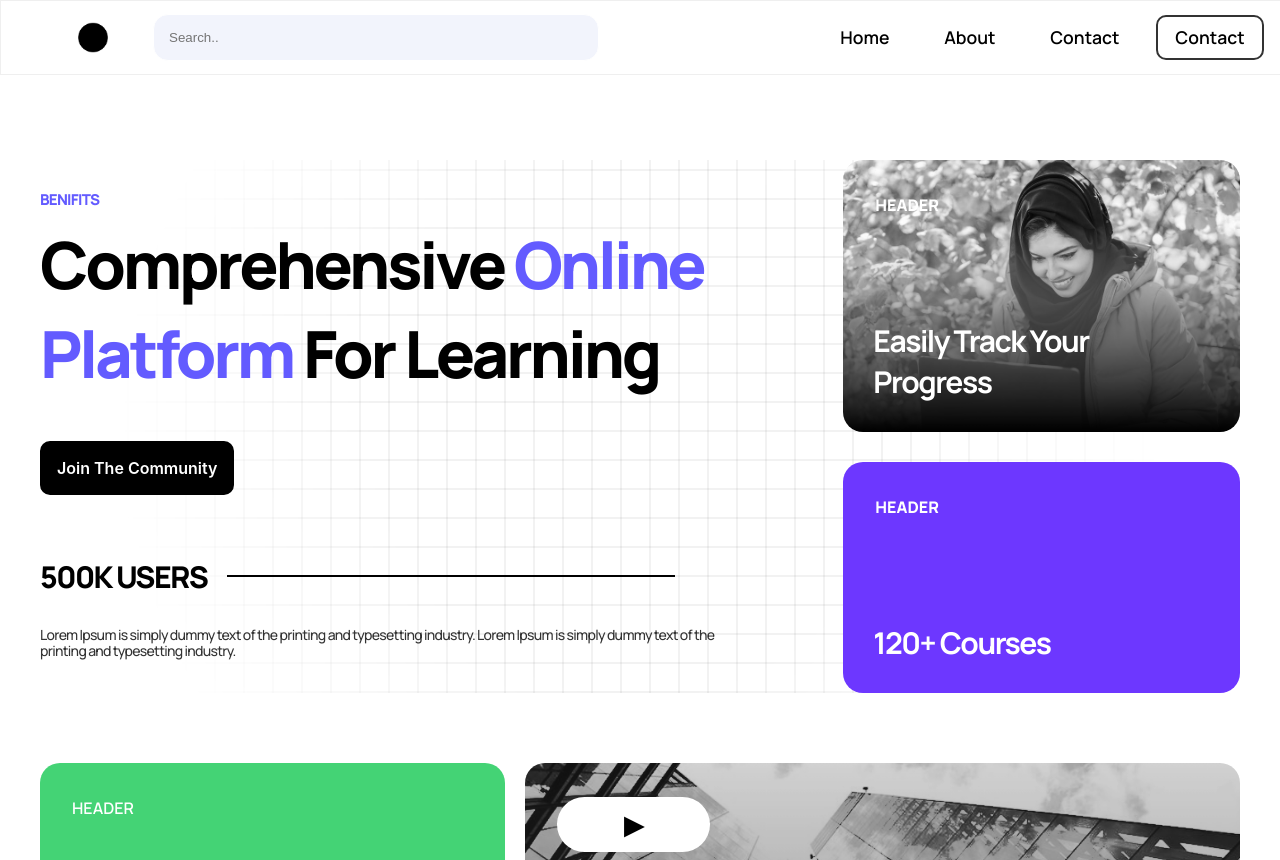
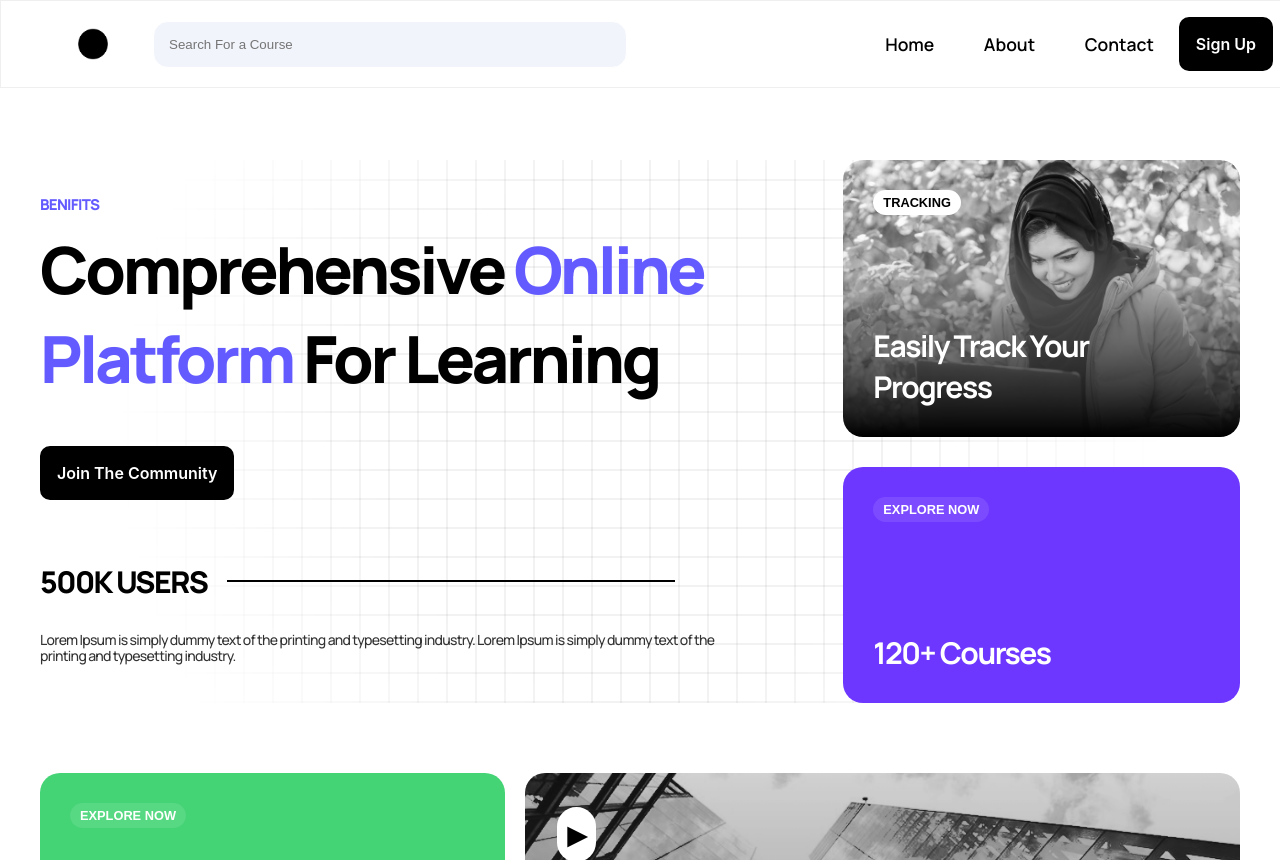
Before and after one commit to ishanb2001/elearning-platform, a React (Create React App) app: page / in a window 1280 px wide. Built offline with nearby package versions, Linux system fonts and the light colour scheme; a web font is replaced by a local one.

Commit message:
useState function

```diff
--- a/src/App.css
+++ b/src/App.css
@@ -22,6 +22,7 @@ html {
 .card {
   opacity: 0;
   transition: opacity 1s ease-out;
+  align-items: flex-start;
 }
 
 .card.fade-in {
@@ -76,7 +77,7 @@ body {
   justify-content: space-between;
   align-items: center;
   flex-wrap: wrap;
-  padding: 0.3em 2em;
+  padding: 1em 2em;
   background-color: white; /* Add black background */
   margin-bottom: 10px;
   position: fixed;  /* Make the navbar fixed */
@@ -121,8 +122,8 @@ body, .main-content {
 
 .menu-button {
   margin: 0.5em;
-  padding: 0.5em 1em;
-  border-radius: 10px; /* Adjust rounded corners */
+  padding: 5px 15px 5px;
+  border-radius: 50px; /* Adjust rounded corners */
   border: 1px solid white; /* Add white border */
   background-color: transparent; /* Remove background */
   cursor: pointer;
@@ -132,7 +133,6 @@ body, .main-content {
   font-family:'Manrope', sans-serif;
   font-weight: 600;
   font-size: 1.1rem;
-  padding-bottom: 0.5em;
 
 }
 
@@ -159,7 +159,9 @@ body, .main-content {
 
 /* The last menu button will have a border */
 .menu-button:last-child {
-  border: 2px solid #333; /* Adjust this to your desired border */
+  color: black;
+  font-weight: 700;
+  background-color: rgb(109, 55, 255);
 }
 
 
@@ -245,10 +247,6 @@ body, .main-content {
   align-items: center;
   font-size: 30px;
   flex-wrap: wrap;
-}
-
-.trending-section {
-
 }
 
 .text-button-container {
@@ -354,6 +352,11 @@ body, .main-content {
   margin-bottom: 0;
 }
 
+input:focus {
+  outline: none;
+  color: black;
+}
+
 
 
 
@@ -398,12 +401,13 @@ body, .main-content {
 
 
 .card-container-trending {
-  padding: 40px 0px 0px 0px;
+  padding: 0px 0px 0px 0px;
   flex: 0.5 1;
   display: flex;
   flex-direction: row;
   gap: 30px;
-  justify-content: space-around;
+  justify-content: flex-start;
+  padding-bottom: 30px;
 }
 
 .card1 {
@@ -650,7 +654,6 @@ span {
 }
 
 .course {
-  width: 100%;
   overflow: hidden;
   position: relative;
   transition: box-shadow 0.3s ease;
@@ -747,6 +750,8 @@ h1 {
 .sidebar {
   width: 180px;
   padding: 10px;
+  border: 1px solid #e2e2e2;
+  border-radius: 10px;
 }
 
 
--- a/src/CardComponent.js
+++ b/src/CardComponent.js
@@ -6,6 +6,7 @@ import backgroundImage from './outerspace.png';
 import Gradient from './gradient.png';
 import StudentOne from './student.jpg';
 import LightG from './light-gradient.jpg';
+import Label from './Label';
 
 
 function CardComponent() {
@@ -31,7 +32,7 @@ function CardComponent() {
                       textColor="white"
                       fontSize="25px"
                   >
-                      <div className="button2" style={{ fontWeight: 600, textAlign: 'left', color: 'white' }}>HEADER</div>
+                      <Label buttonBgColor="rgba(255, 255, 255, 0.1)" buttonText="EXPLORE NOW" />
                       <h2 style={{ fontWeight: 600, marginBottom: 0, marginTop: 100 }}>120+ Courses</h2>
                   </Cards>
 
@@ -41,7 +42,7 @@ function CardComponent() {
                       textColor="white"
                       fontSize="25px"
                   >
-                      <div className="button" style={{fontWeight: 600, textAlign: 'left', color: 'white' }}>Forum</div>
+                      <Label buttonBgColor="rgba(255, 255, 255, 0.1)" buttonText="EXPLORE NOW"/>
                       <h2 style={{ fontWeight: 600, marginBottom: 0, marginTop: 100 }}>Join Our Community</h2>
                   </Cards>
                 </div>
--- a/src/CourseCard.js
+++ b/src/CourseCard.js
@@ -1,18 +1,42 @@
 import React, { useState } from 'react';
 
-const CourseCard = ({ title, description, image }) => {
+const CourseCard = ({
+    title,
+    description,
+    image,
+    buttonText,
+    buttonBgColor,
+    buttonTextColor,
+    cardWidth = '100%'  // Default width if not provided
+}) => {
   const [hovered, setHovered] = useState(false);
+
+  const buttonStyle = {
+    backgroundColor: buttonBgColor || 'grey', // default to grey if no prop
+    color: buttonTextColor || 'white',       // default to white if no prop
+    padding: '5px 10px',
+    border: 'none',
+    borderRadius: '50px',
+    cursor: 'pointer',
+    marginBottom: '10px',  // Space between button and title
+    fontSize: '0.8rem'
+  };
+
+  const cardStyle = {
+    width: cardWidth
+  };
 
   return (
     <div
        className={`course ${hovered ? 'hovered' : ''}`}
-        onMouseEnter={() => setHovered(true)}
-        onMouseLeave={() => setHovered(false)}
-
+       onMouseEnter={() => setHovered(true)}
+       onMouseLeave={() => setHovered(false)}
+       style={cardStyle}  // Apply the card width
     >
       <img className="course-img" src={image} alt={title} />
       <div className="content" style={{marginBottom: 0}}>
-        <h4 class="course-title" style={{marginBottom: 0, paddingBottom: 0, fontWeight: 900}}>{title}</h4>
+        <button style={buttonStyle}>{buttonText || 'Click me'}</button>
+        <h4 className="course-title" style={{marginBottom: 0, paddingBottom: 0, fontWeight: 900, marginTop: 10}}>{title}</h4>
         <p className="body">{description}</p>
         <h5 className="course-link">Text here →</h5>
       </div>
--- a/src/CoursePage.js
+++ b/src/CoursePage.js
@@ -1,15 +1,21 @@
-import React from 'react';
+import React, { useState } from 'react';
 import './App.css';
 import CourseCard from './CourseCard';
 import editImage from './video-editing.jpg';
 import { Link } from 'react-router-dom';
 import Home from './Home';
 import CourseImage from './CourseImage';
-import StudentOne from './student-one.jpg'
+import StudentOne from './student-one.jpg';
 import Footer from './Footer';
 import FilterSidebar from './FilterSidebar';
 
 function CoursePage() {
+  const [currentColor, setCurrentColor] = useState(""); // Manage which color course cards to show
+
+  const handleButtonClick = (color) => {
+    setCurrentColor(color);
+  };
+
   return (
     <>
       <Home />
@@ -24,35 +30,95 @@ function CoursePage() {
       <div className="filter-wrapper" style={{paddingTop: 50, marginBottom: 100, borderRadius:30, backgroundColor: 'white', maxWidth: 1200, margin: 'auto'}}>
 
         <div className="button-container-filter" style={{ marginBottom: 20 }}>
-            <button style={{marginRight: 20}} className="button-big">Category 1</button>
-            <button style={{marginRight: 20}} className="button-big">Category 2</button>
-            <button style={{marginRight: 20}} className="button-big">Category 3</button>
-            <button style={{marginRight: 20}} className="button-big">Category 4</button>
-            <button style={{marginRight: 20}} className="button-big">Category 5</button>
-            <button style={{marginRight: 20}} className="button-big">Category 6</button>
+        <button style={{marginRight: 20}} className="button-big" onClick={() => handleButtonClick("all")}>All</button>
+            <button style={{marginRight: 20}} className="button-big" onClick={() => handleButtonClick("red")}>Red</button>
+            <button style={{marginRight: 20}} className="button-big" onClick={() => handleButtonClick("blue")}>Blue</button>
+            <button style={{marginRight: 20}} className="button-big" onClick={() => handleButtonClick("green")}>Green</button>
         </div>
 
         <div style={{ display: 'flex', justifyContent: 'flex-start', alignItems: 'flex-start' }}>
           <FilterSidebar />
 
           <div style={{ flex: 1, marginLeft: 20 }}>
+            {currentColor === "blue" && (
+              <div>
             <div className="card-container-trending">
-              <CourseCard title="Product Design" description="Lorem Ipsum is simply dummy text of the printing and typesetting industry." image={editImage} />
-              <CourseCard title="Computer Science" description="Lorem Ipsum is simply dummy text of the printing and typesetting industry." image={StudentOne} />
-              <CourseCard title="Computer Science" description="Lorem Ipsum is simply dummy text of the printing and typesetting industry." image={editImage} />
+              <CourseCard cardWidth="300px" buttonText="Intermediate" buttonBgColor="#ec6a41" buttonTextColor="#ffffff" title="Product Design" description="Lorem Ipsum is simply dummy text of the printing and typesetting industry." image={editImage} />
+              <CourseCard cardWidth="300px" buttonText="Advanced" buttonBgColor="#44d375" buttonTextColor="#ffffff" title="Computer Science" description="Lorem Ipsum is simply dummy text of the printing and typesetting industry." image={StudentOne} />
+              <CourseCard cardWidth="300px" title="Computer Science" description="Lorem Ipsum is simply dummy text of the printing and typesetting industry." image={editImage} />
+            </div>
+            <div className="card-container-trending">
+            <CourseCard cardWidth="300px" buttonText="Intermediate" buttonBgColor="#ec6a41" buttonTextColor="#ffffff" title="Product Design" description="Lorem Ipsum is simply dummy text of the printing and typesetting industry." image={editImage} />
+            <CourseCard cardWidth="300px" buttonText="Advanced" buttonBgColor="#44d375" buttonTextColor="#ffffff" title="Computer Science" description="Lorem Ipsum is simply dummy text of the printing and typesetting industry." image={StudentOne} />
+            <CourseCard cardWidth="300px" title="Computer Science" description="Lorem Ipsum is simply dummy text of the printing and typesetting industry." image={editImage} />
+          </div>
+          </div>
+            )}
+
+            {currentColor === "red" && (
+            <div>
+            <div className="card-container-trending">
+              <CourseCard cardWidth="300px" buttonText="Beginner" buttonBgColor="#6d37ff" buttonTextColor="#ffffff" title="Product Design" description="Lorem Ipsum is simply dummy text of the printing and typesetting industry." image={editImage} />
+              <CourseCard cardWidth="300px" buttonText="Advanced" buttonBgColor="#44d375" buttonTextColor="#ffffff"title="Computer Science" description="Lorem Ipsum is simply dummy text of the printing and typesetting industry." image={editImage} />
+              <CourseCard cardWidth="300px" buttonText="Intermediate" buttonBgColor="#ec6a41" buttonTextColor="#ffffff" title="Computer Science" description="Lorem Ipsum is simply dummy text of the printing and typesetting industry." image={editImage} />
+            </div>
+            <div className="card-container-trending">
+            <CourseCard cardWidth="300px" buttonText="Beginner" buttonBgColor="#6d37ff" buttonTextColor="#ffffff" title="Product Design" description="Lorem Ipsum is simply dummy text of the printing and typesetting industry." image={editImage} />
+            <CourseCard cardWidth="300px" buttonText="Advanced" buttonBgColor="#44d375" buttonTextColor="#ffffff"title="Computer Science" description="Lorem Ipsum is simply dummy text of the printing and typesetting industry." image={editImage} />
+            <CourseCard cardWidth="300px" buttonText="Intermediate" buttonBgColor="#ec6a41" buttonTextColor="#ffffff" title="Computer Science" description="Lorem Ipsum is simply dummy text of the printing and typesetting industry." image={editImage} />
+          </div>
+          <div className="card-container-trending">
+            <CourseCard cardWidth="300px" buttonText="Beginner" buttonBgColor="#6d37ff" buttonTextColor="#ffffff" title="Product Design" description="Lorem Ipsum is simply dummy text of the printing and typesetting industry." image={editImage} />
+            <CourseCard cardWidth="300px" buttonText="Advanced" buttonBgColor="#44d375" buttonTextColor="#ffffff"title="Computer Science" description="Lorem Ipsum is simply dummy text of the printing and typesetting industry." image={editImage} />
+
+          </div>
+          </div>
+            )}
+
+            {currentColor === "green" && (
+            <div className="card-container-trending">
+              <CourseCard cardWidth="300px" title="Product Design" description="Lorem Ipsum is simply dummy text of the printing and typesetting industry." image={editImage} />
+              <CourseCard cardWidth="300px" title="Computer Science" description="Lorem Ipsum is simply dummy text of the printing and typesetting industry." image={editImage} />
+              <CourseCard cardWidth="300px" title="Computer Science" description="Lorem Ipsum is simply dummy text of the printing and typesetting industry." image={editImage} />
+            </div>
+            )}
+
+{currentColor === "all" && (
+            <div>
+            <div className="card-container-trending">
+              <CourseCard cardWidth="300px" buttonText="Intermediate" buttonBgColor="#ec6a41" buttonTextColor="#ffffff" title="Product Design" description="Lorem Ipsum is simply dummy text of the printing and typesetting industry." image={editImage} />
+              <CourseCard cardWidth="300px" buttonText="Advanced" buttonBgColor="#44d375" buttonTextColor="#ffffff" title="Computer Science" description="Lorem Ipsum is simply dummy text of the printing and typesetting industry." image={StudentOne} />
+              <CourseCard cardWidth="300px" title="Computer Science" description="Lorem Ipsum is simply dummy text of the printing and typesetting industry." image={editImage} />
+            </div>
+            <div className="card-container-trending">
+            <CourseCard cardWidth="300px" buttonText="Intermediate" buttonBgColor="#ec6a41" buttonTextColor="#ffffff" title="Product Design" description="Lorem Ipsum is simply dummy text of the printing and typesetting industry." image={editImage} />
+            <CourseCard cardWidth="300px" buttonText="Advanced" buttonBgColor="#44d375" buttonTextColor="#ffffff" title="Computer Science" description="Lorem Ipsum is simply dummy text of the printing and typesetting industry." image={StudentOne} />
+            <CourseCard cardWidth="300px" title="Computer Science" description="Lorem Ipsum is simply dummy text of the printing and typesetting industry." image={editImage} />
+          </div>
+            <div className="card-container-trending">
+              <CourseCard cardWidth="300px" buttonText="Beginner" buttonBgColor="#6d37ff" buttonTextColor="#ffffff" title="Product Design" description="Lorem Ipsum is simply dummy text of the printing and typesetting industry." image={editImage} />
+              <CourseCard cardWidth="300px" buttonText="Advanced" buttonBgColor="#44d375" buttonTextColor="#ffffff"title="Computer Science" description="Lorem Ipsum is simply dummy text of the printing and typesetting industry." image={editImage} />
+              <CourseCard cardWidth="300px" buttonText="Intermediate" buttonBgColor="#ec6a41" buttonTextColor="#ffffff" title="Computer Science" description="Lorem Ipsum is simply dummy text of the printing and typesetting industry." image={editImage} />
+            </div>
+            <div className="card-container-trending">
+            <CourseCard cardWidth="300px" buttonText="Beginner" buttonBgColor="#6d37ff" buttonTextColor="#ffffff" title="Product Design" description="Lorem Ipsum is simply dummy text of the printing and typesetting industry." image={editImage} />
+            <CourseCard cardWidth="300px" buttonText="Advanced" buttonBgColor="#44d375" buttonTextColor="#ffffff"title="Computer Science" description="Lorem Ipsum is simply dummy text of the printing and typesetting industry." image={editImage} />
+            <CourseCard cardWidth="300px" buttonText="Intermediate" buttonBgColor="#ec6a41" buttonTextColor="#ffffff" title="Computer Science" description="Lorem Ipsum is simply dummy text of the printing and typesetting industry." image={editImage} />
+          </div>
+          <div className="card-container-trending">
+            <CourseCard cardWidth="300px" buttonText="Beginner" buttonBgColor="#6d37ff" buttonTextColor="#ffffff" title="Product Design" description="Lorem Ipsum is simply dummy text of the printing and typesetting industry." image={editImage} />
+            <CourseCard cardWidth="300px" buttonText="Advanced" buttonBgColor="#44d375" buttonTextColor="#ffffff"title="Computer Science" description="Lorem Ipsum is simply dummy text of the printing and typesetting industry." image={editImage} />
+            <CourseCard cardWidth="300px" title="Product Design" description="Lorem Ipsum is simply dummy text of the printing and typesetting industry." image={editImage} />
+          </div>
+          <div className="card-container-trending">
+              <CourseCard cardWidth="300px" title="Product Design" description="Lorem Ipsum is simply dummy text of the printing and typesetting industry." image={editImage} />
+              <CourseCard cardWidth="300px" title="Computer Science" description="Lorem Ipsum is simply dummy text of the printing and typesetting industry." image={editImage} />
+              <CourseCard cardWidth="300px" title="Computer Science" description="Lorem Ipsum is simply dummy text of the printing and typesetting industry." image={editImage} />
             </div>
 
-            <div className="card-container-trending">
-              <CourseCard title="Product Design" description="Lorem Ipsum is simply dummy text of the printing and typesetting industry." image={editImage} />
-              <CourseCard title="Computer Science" description="Lorem Ipsum is simply dummy text of the printing and typesetting industry." image={editImage} />
-              <CourseCard title="Computer Science" description="Lorem Ipsum is simply dummy text of the printing and typesetting industry." image={editImage} />
-            </div>
+          </div>
+            )}
 
-            <div className="card-container-trending">
-              <CourseCard title="Product Design" description="Lorem Ipsum is simply dummy text of the printing and typesetting industry." image={editImage} />
-              <CourseCard title="Computer Science" description="Lorem Ipsum is simply dummy text of the printing and typesetting industry." image={editImage} />
-              <CourseCard title="Computer Science" description="Lorem Ipsum is simply dummy text of the printing and typesetting industry." image={editImage} />
-            </div>
           </div>
         </div>
 
--- a/src/Header.js
+++ b/src/Header.js
@@ -4,6 +4,7 @@ import Button from './Button';
 import Cards from './Cards';
 import backgroundImage from './woman-smiling.png';
 import Gradient from './gradient.png';
+import Label from './Label';
 
 function ContentComponent() {
     return (
@@ -40,7 +41,7 @@ function ContentComponent() {
                     textColor="white"
                     fontSize="20px"
                 >
-                    <div className="button" style={{ fontWeight: 900, textAlign: 'left', color: 'white' }}>HEADER</div>
+                    <Label buttonBgColor="white" buttonTextColor="black" buttonText="TRACKING"/>
                     <h2 style={{ marginBottom: 0, marginTop: 100 }}>Easily Track Your Progress</h2>
                 </Cards>
                 <Cards index={1}
@@ -48,7 +49,7 @@ function ContentComponent() {
                     textColor="white"
                     fontSize="20px"
                 >
-                    <div className="button2" style={{ fontWeight: 900,textAlign: 'left', color: 'white' }}>HEADER</div>
+                    <Label buttonBgColor="rgba(255, 255, 255, 0.1)" buttonText="EXPLORE NOW"/>
                     <h2 style={{ marginBottom: 0, marginTop: 100 }}>120+ Courses</h2>
                 </Cards>
             </div>
--- a/src/Home.js
+++ b/src/Home.js
@@ -16,7 +16,7 @@ function Home() {
 
                 <div className="right-container">
                     <div className={`search-container ${searchOpen ? 'open' : ''}`}>
-                        <input type="text" style={{ marginLeft: 40, backgroundColor: '#f2f4fc' }} placeholder="Search.." className="search-input" />
+                        <input type="text" style={{ marginLeft: 40, backgroundColor: '#f2f4fc' }} placeholder="Search For a Course" className="search-input" />
                     </div>
                     <button className="search-toggle" onClick={() => setSearchOpen(!searchOpen)}>
                         🔍
@@ -27,7 +27,7 @@ function Home() {
                     <button className="menu-button">Home</button>
                     <button className="menu-button">About</button>
                     <button className="menu-button">Contact</button>
-                    <button className="menu-button">Contact</button>
+                    <button className="button-big-cta">Sign Up</button>
                 </div>
             </div>
         </nav>
--- /dev/null
+++ b/src/Label.js
@@ -0,0 +1,23 @@
+import React, { useState } from 'react';
+
+const Label = ({ title, description, image, buttonText, buttonBgColor, buttonTextColor }) => {
+  const [hovered, setHovered] = useState(false);
+
+  const LabelStyle = {
+    backgroundColor: buttonBgColor || 'grey', // default to grey if no prop
+    color: buttonTextColor || 'white',       // default to white if no prop
+    padding: '5px 10px',
+    border: 'none',
+    borderRadius: '50px',
+    cursor: 'pointer',
+    marginBottom: '10px',  // Space between button and title
+    fontSize: '0.8rem',
+    fontWeight: 800
+  };
+
+  return (
+    <button style={LabelStyle}>{buttonText || 'Click me'}</button>
+  );
+}
+
+  export default Label;
```
